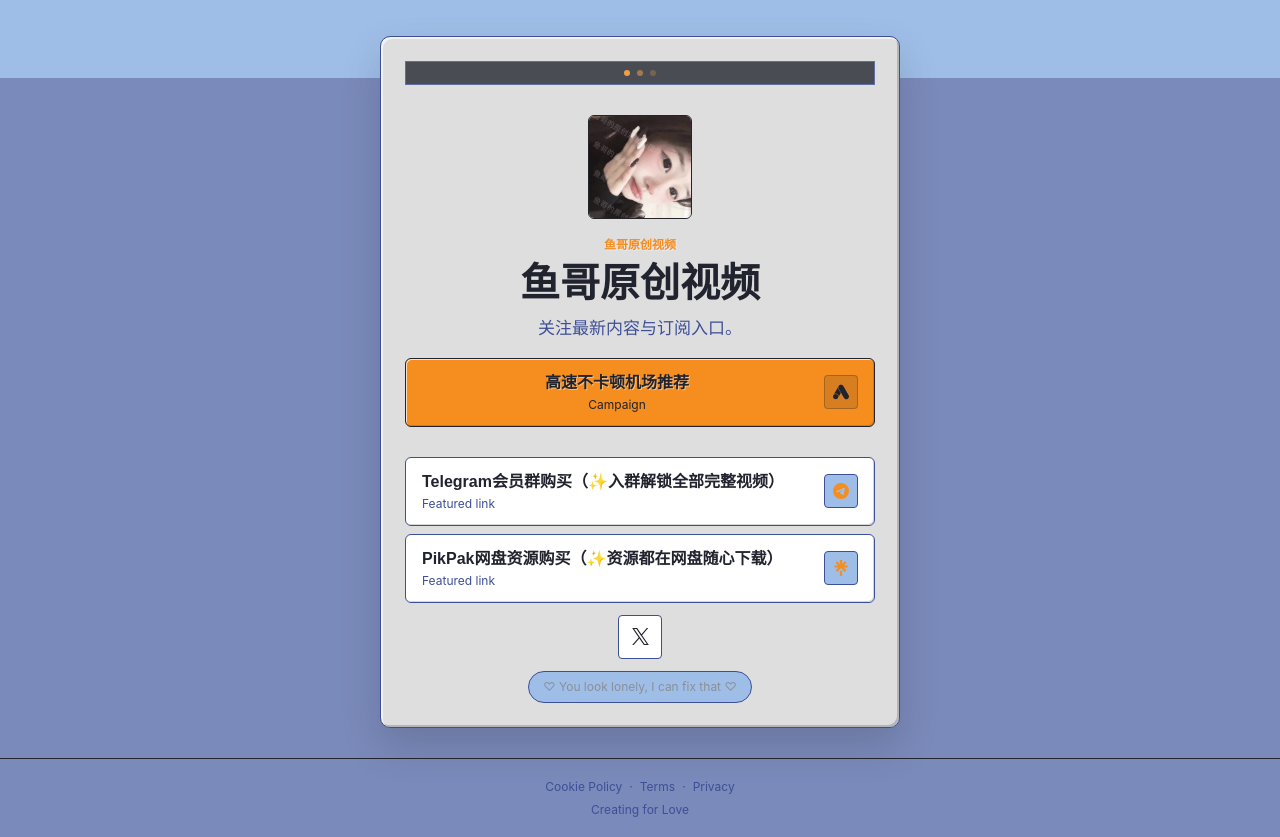
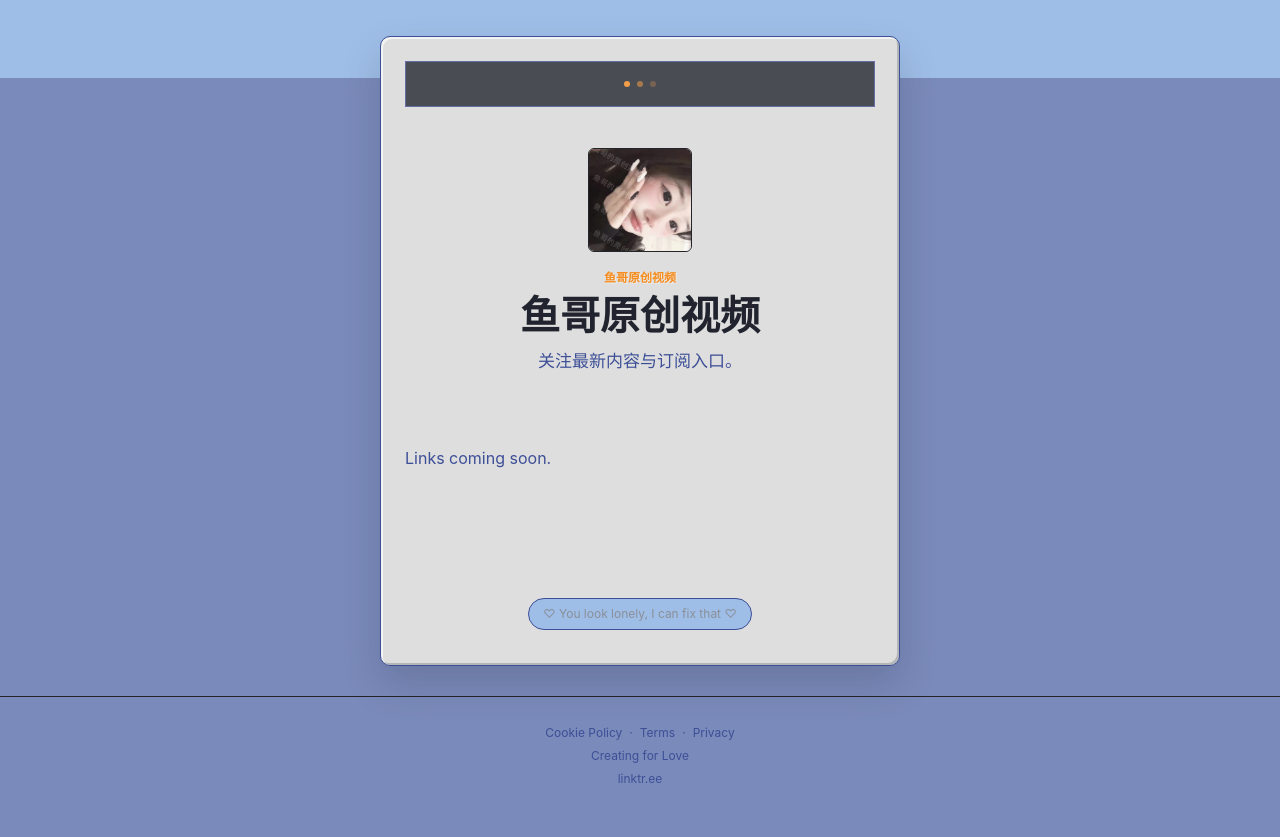
Before and after one commit to 0xPOPO/ygycsp-com, a plain HTML site: page index.html in a window 1280 px wide. After the commit the page ends 806 px from the top, so only its background shows below. Drawn offline with Linux system fonts and the light colour scheme.

Commit message:
更新 鱼哥原创视频 生成站点源码

```diff
--- a/index.html
+++ b/index.html
@@ -5,17 +5,28 @@
     <meta name="viewport" content="width=device-width, initial-scale=1">
     <title>鱼哥原创视频 - YGYCSP.Com</title>
     <meta name="description" content="关注最新内容与订阅入口。">
+    <meta name="keywords" content="鱼哥原创视频, YGYCSP.Com, about.ygycsp.com, 鱼哥原创视频主页, 鱼哥原创视频链接, 鱼哥原创视频落地页">
+    <meta name="author" content="鱼哥原创视频">
+    <meta name="robots" content="index,follow">
     <link rel="canonical" href="https://about.ygycsp.com/">
-
     <meta property="og:title" content="鱼哥原创视频 - YGYCSP.Com">
     <meta property="og:description" content="关注最新内容与订阅入口。">
     <meta property="og:url" content="https://about.ygycsp.com/">
     <meta property="og:type" content="profile">
+    <meta property="og:site_name" content="鱼哥原创视频">
+    <meta property="og:locale" content="zh_CN">
+    <meta property="og:image" content="https://about.ygycsp.com/assets/avatar.jpg">
+    <meta property="og:image:alt" content="鱼哥原创视频">
+    <meta name="twitter:card" content="summary_large_image">
+    <meta name="twitter:title" content="鱼哥原创视频 - YGYCSP.Com">
+    <meta name="twitter:description" content="关注最新内容与订阅入口。">
+    <meta name="twitter:image" content="https://about.ygycsp.com/assets/avatar.jpg">
     <link rel="stylesheet" href="./styles.css">
+    <script type="application/ld+json">{"@context":"https://schema.org","@graph":[{"@id":"https://about.ygycsp.com/#website","@type":"WebSite","description":"关注最新内容与订阅入口。","inLanguage":"zh-CN","name":"鱼哥原创视频","url":"https://about.ygycsp.com/"},{"@id":"https://about.ygycsp.com/#profile","@type":"ProfilePage","about":{"@id":"https://about.ygycsp.com/#person"},"description":"关注最新内容与订阅入口。","headline":"鱼哥原创视频 - YGYCSP.Com","inLanguage":"zh-CN","name":"鱼哥原创视频 - YGYCSP.Com","url":"https://about.ygycsp.com/"},{"@id":"https://about.ygycsp.com/#person","@type":"Person","description":"关注最新内容与订阅入口。","mainEntityOfPage":"https://about.ygycsp.com/","name":"鱼哥原创视频","url":"https://about.ygycsp.com/","image":"https://about.ygycsp.com/assets/avatar.jpg"}]}</script>
     <script defer src="https://analytics.nu11.me/script.js" data-website-id="fd51cf1e-6dc2-4899-a8fc-06869597cbfe"></script>
   </head>
   <body class="template-personal-brand-console-chrome" data-site-id="site-ygycsp-com" data-template="personal-brand-console-chrome@0.1.0">
-
+    <div data-dynamic-slot="top_banner"></div>
     <main class="page-shell linktree-frame" data-layout="linktree-profile" data-skin="console-chrome">
     <section class="profile-card" aria-label="鱼哥原创视频 profile">
       <div class="template-chip" aria-hidden="true">
@@ -31,41 +42,18 @@
       <p class="bio">关注最新内容与订阅入口。</p>
     </div>
 
-    <a class="link-button campaign-button bio-button" href="https://getsapp.net/RAXcnP" data-blm-campaign-click="creative-campaign-hi-vpn-bio-button" rel="noreferrer" target="_blank" data-umami-event="campaign:高速不卡顿机场推荐" data-umami-event-campaign-id="creative-campaign-hi-vpn-bio-button">
-    <span class="link-button-copy">
-      <strong>高速不卡顿机场推荐</strong>
-      <small>Campaign</small>
-    </span>
-    <span class="link-button-icon" aria-hidden="true"><svg class="brand-icon" viewBox="0 0 24 24" aria-hidden="true" focusable="false"><path fill="currentColor" d="M3.9998 22.9291C1.7908 22.9291 0 21.1383 0 18.9293s1.7908-3.9998 3.9998-3.9998 3.9998 1.7908 3.9998 3.9998-1.7908 3.9998-3.9998 3.9998zm19.4643-6.0004L15.4632 3.072C14.3586 1.1587 11.9121.5028 9.9988 1.6074S7.4295 5.1585 8.5341 7.0718l8.0009 13.8567c1.1046 1.9133 3.5511 2.5679 5.4644 1.4646 1.9134-1.1046 2.568-3.5511 1.4647-5.4644zM7.5137 4.8438L1.5645 15.1484A4.5 4.5 0 0 1 4 14.4297c2.5597-.0075 4.6248 2.1585 4.4941 4.7148l3.2168-5.5723-3.6094-6.25c-.4499-.7793-.6322-1.6394-.5878-2.4784z"></path></svg></span>
-  </a>
+    <div data-dynamic-slot="bio_button"></div>
   </header>
-      <section class="links" aria-label="鱼哥原创视频 links">
-
-    <a class="link-button link-kind-button" data-blm-link-id="link-site-ygycsp-com-2b976618-0899-805b-8aa2-e81ea99b53c2-conversion" href="https://t.me/BieLaoZaiBot?start=KiHz2TDGjRknk" rel="noreferrer" target="_blank" data-umami-event="link:Telegram会员群购买（✨入群解锁全部完整视频）" data-umami-event-link-id="link-site-ygycsp-com-2b976618-0899-805b-8aa2-e81ea99b53c2-conversion">
-    <span class="link-button-copy">
-      <strong>Telegram会员群购买（✨入群解锁全部完整视频）</strong>
-      <small>Featured link</small>
-    </span>
-    <span class="link-button-icon" aria-hidden="true"><svg class="brand-icon" viewBox="0 0 24 24" aria-hidden="true" focusable="false"><path fill="currentColor" d="M11.944 0A12 12 0 0 0 0 12a12 12 0 0 0 12 12 12 12 0 0 0 12-12A12 12 0 0 0 12 0a12 12 0 0 0-.056 0zm4.962 7.224c.1-.002.321.023.465.14a.506.506 0 0 1 .171.325c.016.093.036.306.02.472-.18 1.898-.962 6.502-1.36 8.627-.168.9-.499 1.201-.82 1.23-.696.065-1.225-.46-1.9-.902-1.056-.693-1.653-1.124-2.678-1.8-1.185-.78-.417-1.21.258-1.91.177-.184 3.247-2.977 3.307-3.23.007-.032.014-.15-.056-.212s-.174-.041-.249-.024c-.106.024-1.793 1.14-5.061 3.345-.48.33-.913.49-1.302.48-.428-.008-1.252-.241-1.865-.44-.752-.245-1.349-.374-1.297-.789.027-.216.325-.437.893-.663 3.498-1.524 5.83-2.529 6.998-3.014 3.332-1.386 4.025-1.627 4.476-1.635z"></path></svg></span>
-  </a><a class="link-button link-kind-button" data-blm-link-id="link-site-ygycsp-com-2b976618-0899-805b-8aa2-e81ea99b53c2-purchase" href="https://www.sexiaozu.com/products/ygycsp" rel="noreferrer" target="_blank" data-umami-event="link:PikPak网盘资源购买（✨资源都在网盘随心下载）" data-umami-event-link-id="link-site-ygycsp-com-2b976618-0899-805b-8aa2-e81ea99b53c2-purchase">
-    <span class="link-button-copy">
-      <strong>PikPak网盘资源购买（✨资源都在网盘随心下载）</strong>
-      <small>Featured link</small>
-    </span>
-    <span class="link-button-icon" aria-hidden="true"><svg class="brand-icon" viewBox="0 0 24 24" aria-hidden="true" focusable="false"><path fill="currentColor" d="m13.73635 5.85251 4.00467-4.11665 2.3248 2.3808-4.20064 4.00466h5.9085v3.30473h-5.9365l4.22865 4.10766-2.3248 2.3338L12.0005 12.099l-5.74052 5.76852-2.3248-2.3248 4.22864-4.10766h-5.9375V8.12132h5.9085L3.93417 4.11666l2.3248-2.3808 4.00468 4.11665V0h3.4727zm-3.4727 10.30614h3.4727V24h-3.4727z"></path></svg></span>
-  </a>
+      <section class="links" data-dynamic-slot="links" aria-label="鱼哥原创视频 links">
+    <p class="empty" data-dynamic-empty="links">Links coming soon.</p>
   </section>
-      <nav class="social-strip" aria-label="鱼哥原创视频 social links">
-    <a class="social-icon" data-social-confirm="3" data-social-label="X / Twitter" data-blm-link-id="link-site-ygycsp-com-2b976618-0899-805b-8aa2-e81ea99b53c2-twitter" href="https://x.com/yugede1" rel="noreferrer" target="_blank" aria-label="X / Twitter" data-umami-event="social:X / Twitter" data-umami-event-link-id="link-site-ygycsp-com-2b976618-0899-805b-8aa2-e81ea99b53c2-twitter">
-    <span aria-hidden="true"><svg class="brand-icon" viewBox="0 0 24 24" aria-hidden="true" focusable="false"><path fill="currentColor" d="M14.234 10.162 22.977 0h-2.072l-7.591 8.824L7.251 0H.258l9.168 13.343L.258 24H2.33l8.016-9.318L16.749 24h6.993zm-2.837 3.299-.929-1.329L3.076 1.56h3.182l5.965 8.532.929 1.329 7.754 11.09h-3.182z"></path></svg></span>
-  </a>
-  </nav>
-
+      <nav class="social-strip" data-dynamic-slot="social" aria-label="鱼哥原创视频 social links" hidden></nav>
+      <section class="extra-actions" data-dynamic-slot="extra_actions" aria-label="Extra actions" hidden></section>
       <p class="profile-meta"><span>♡ You look lonely, I can fix that ♡</span></p>
     </section>
   </main>
     <footer>
-
+      <div data-dynamic-slot="footer_copy"></div>
       <nav class="footer-links" aria-label="Legal links">
         <a href="#">Cookie Policy</a>
         <span aria-hidden="true">·</span>
@@ -74,6 +62,7 @@
         <a href="#">Privacy</a>
       </nav>
       <p class="footer-love">Creating for Love</p>
+      <a class="cta-primary" id="footer-cta" href="https://linktr.ee" target="_blank" rel="noopener">linktr.ee</a>
     </footer>
     <script>
 (function () {
@@ -125,6 +114,7 @@
   }, true);
 }());
 </script>
+    <script defer src="./site-runtime.js"></script>
     <script defer src="https://kol-js.pages.dev/loader.js" data-blm-public-js-loader="1"></script>
   </body>
 </html>
```
